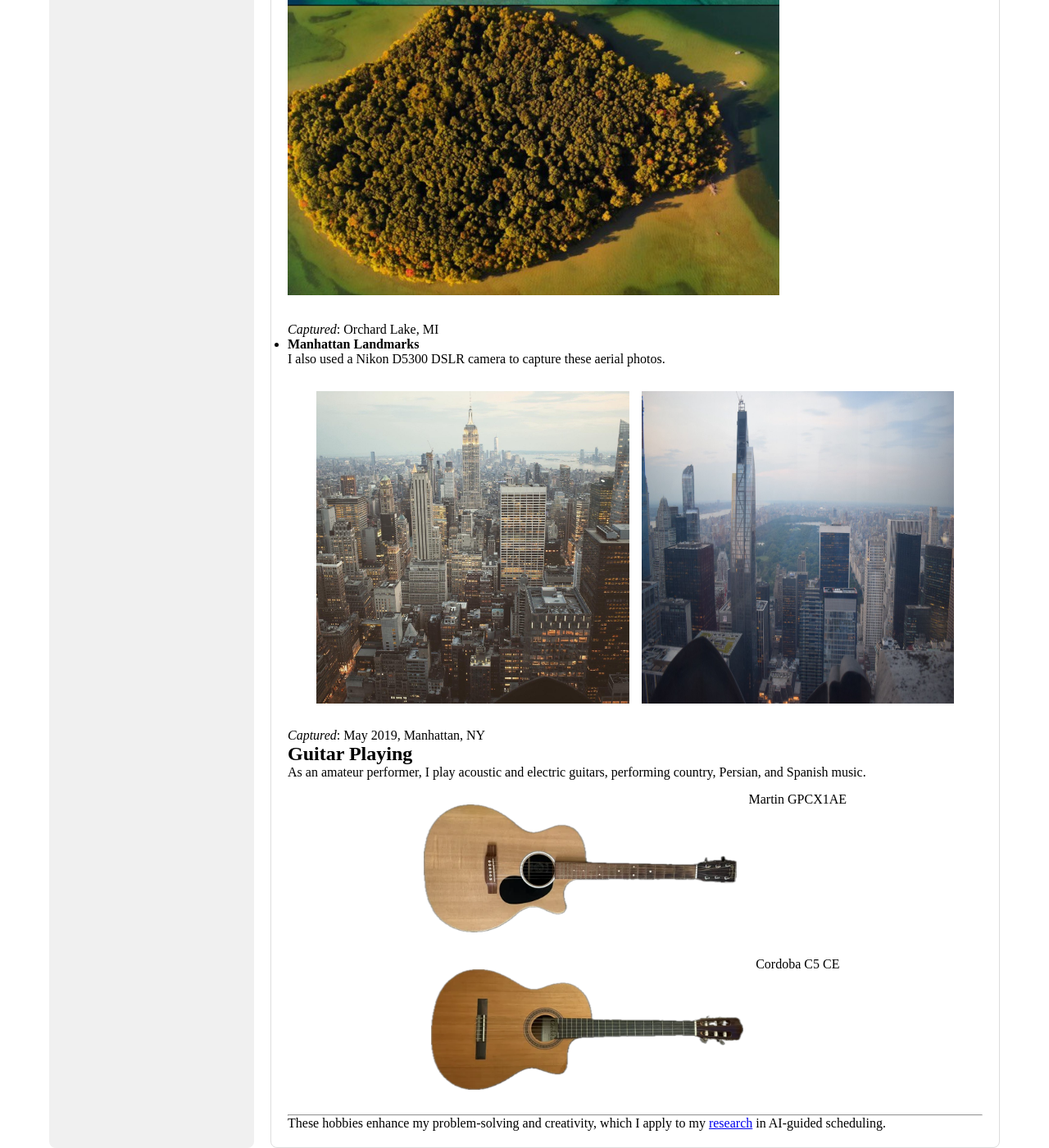
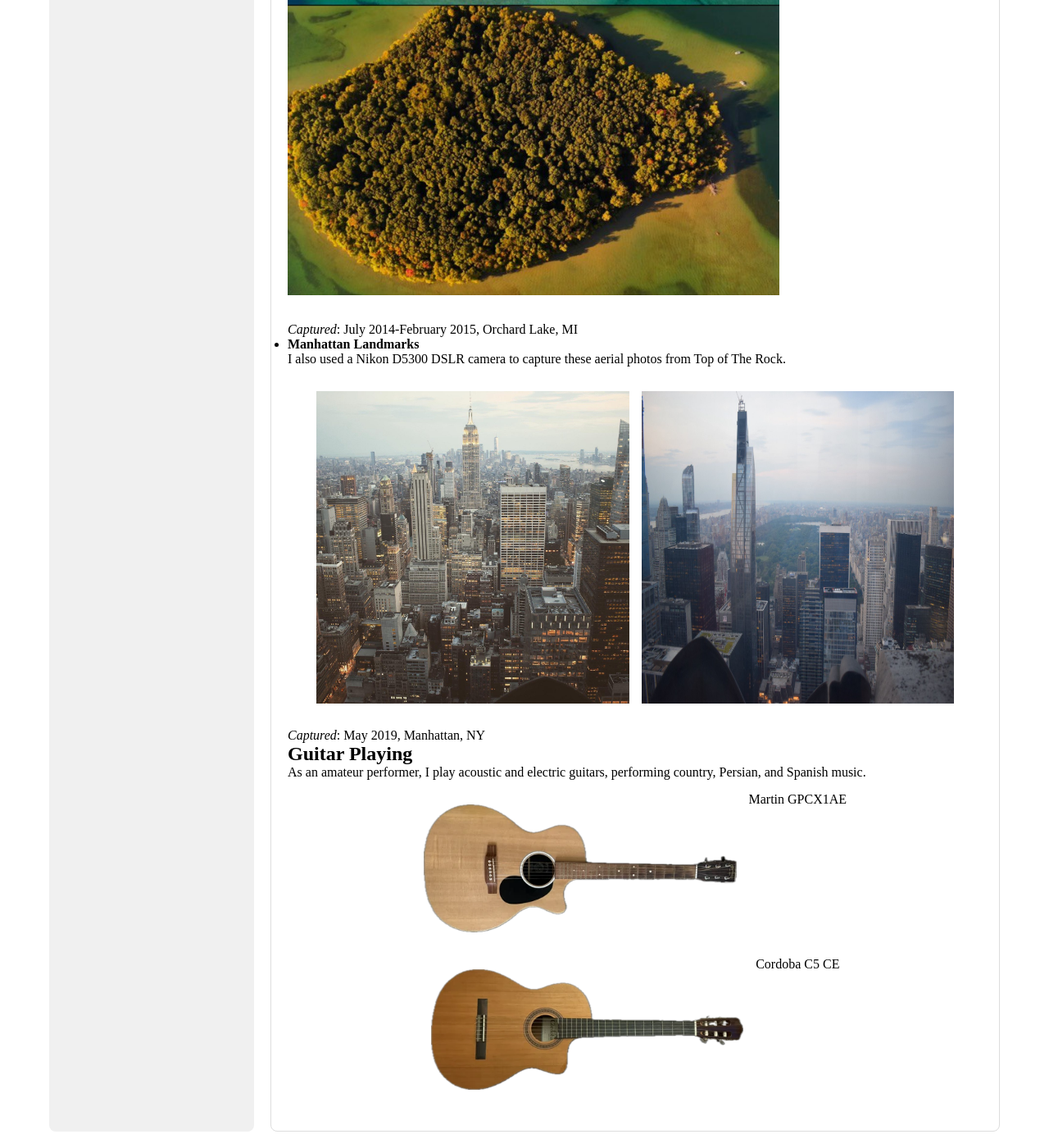
Before and after one commit to pivezhan/pivezhan.github.io, a Jekyll site: the page built from hobbies.md, in a window 1280 px wide and 1400 px high, scrolled down 1839 px. Shown: the whole window at 82% size. Built offline with Jekyll 4.4.1, drawn with Linux system fonts in a browser that asks for light colours.

Commit message:
links and hobbies fixed

```diff
--- a/hobbies.md
+++ b/hobbies.md
@@ -23,10 +23,10 @@ I use a DJI Mini 4 to capture aerial footage of landscapes and cityscapes, blend
 
 - **Apple Island, Three Seasons**
   ![Apple Island](/assets/images/apple_island_three_seasons.jpg)
-  *Captured*: Orchard Lake, MI
+  *Captured*: July 2014-February 2015, Orchard Lake, MI
 
 - **Manhattan Landmarks**
-  I also used a Nikon D5300 DSLR camera to capture these aerial photos.
+  I also used a Nikon D5300 DSLR camera to capture these aerial photos from Top of The Rock.
   <div class="flex-container">
     <img src="/assets/images/empire_state.jpg" alt="Empire State" class="responsive-img">
     <img src="/assets/images/central_park.jpg" alt="Central Park" class="responsive-img">
@@ -43,7 +43,3 @@ As an amateur performer, I play acoustic and electric guitars, performing countr
   <img src="/assets/images/cordoba_guitar.webp" alt="Cordoba Guitar" class="guitar-img">
   <p class="guitar-caption">Cordoba C5 CE</p>
 </div>
-
----
-
-These hobbies enhance my problem-solving and creativity, which I apply to my [research](/index) in AI-guided scheduling.
--- a/index.markdown
+++ b/index.markdown
@@ -12,7 +12,7 @@ Welcome to my academic website! I am a PhD candidate in Computer Science at Wayn
 
 ## About Me
 
-I hold a Master’s in Computer Science/Engineering from Iowa State University (CGPA: 3.76/4.0) and a Master’s in Digital Electronics from Shahid Beheshti University (CGPA: 4.0/4.0), where my thesis on neural networks for human activity recognition was nominated as Best Research in the ECE Department. I also earned a Bachelor’s in Electronic Engineering from Ferdowsi University of Mashhad, with my senior project recognized as the best in its category. My career includes research and teaching roles at Wayne State University, Iowa State University, and Shahid Beheshti University, as well as industry experience as a research intern at Moffett Systems, Inc., designing FPGA-based hardware accelerators.
+I hold a Master’s in Computer Science/Engineering from Iowa State University (CGPA: 3.76/4.0) and a Master’s in Digital Electronics from Shahid Beheshti University (CGPA: 4.0/4.0), where my thesis on neural networks for human activity recognition was nominated as Best Research in the ECE Department. My career includes research and teaching roles at Wayne State University, Iowa State University, and Shahid Beheshti University, as well as industry experience as a research intern at Moffett Systems, Inc., designing FPGA-based hardware accelerators.
 
 My technical expertise spans **Python**, **C/C++**, **VHDL**, **Verilog**, **TensorFlow**, **PyTorch**, **CUDA**, and **OpenMP**, enabling me to bridge software and hardware design. I have mentored over 500 undergraduate students in courses like C programming, computer organization, and machine learning.
 
@@ -32,7 +32,7 @@ My PhD dissertation, *Data-Efficient AI-Guided Energy- and Thermal-Aware Schedul
 - **Few-Shot RL with Flow Matching**: Improved frame rates by 30% in DVFS settings (Submitted to ECAI 2025).
 - **Ongoing Work**: Developing a model-based MARL framework for DVFS optimization and an LLM-driven OpenMP code optimizer, targeting RTAS 2025 and AAAI 2025.
 
-My research is supported by **National Science Foundation (NSF)** funding, and I contribute as a peer reviewer for conferences like ICPP and ISPDC. Explore my [Publications](/publications/) and [Projects](/projects/) for more details.
+My research is supported by **National Science Foundation (NSF)** funding, and I contribute as a peer reviewer for conferences like ICPP and ISPDC. Explore my [Publications](/publications) and [Projects](/projects) for more details.
 
 ---
 
@@ -40,4 +40,4 @@ My research is supported by **National Science Foundation (NSF)** funding, and I
 
 I’m eager to collaborate on cutting-edge projects in AI, real-time systems, and embedded computing.
 
-Visit my [CV](/cv/) for a comprehensive overview of my work!
+Visit my [CV](/cv) for a comprehensive overview of my work!
```
Also changed, not shown: cv.md (+3 -3 lines).
